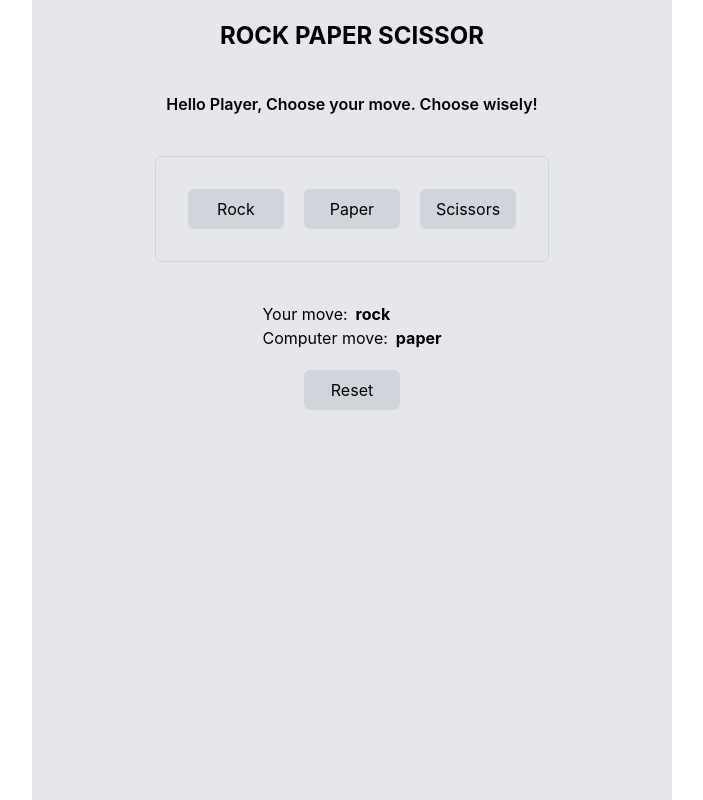
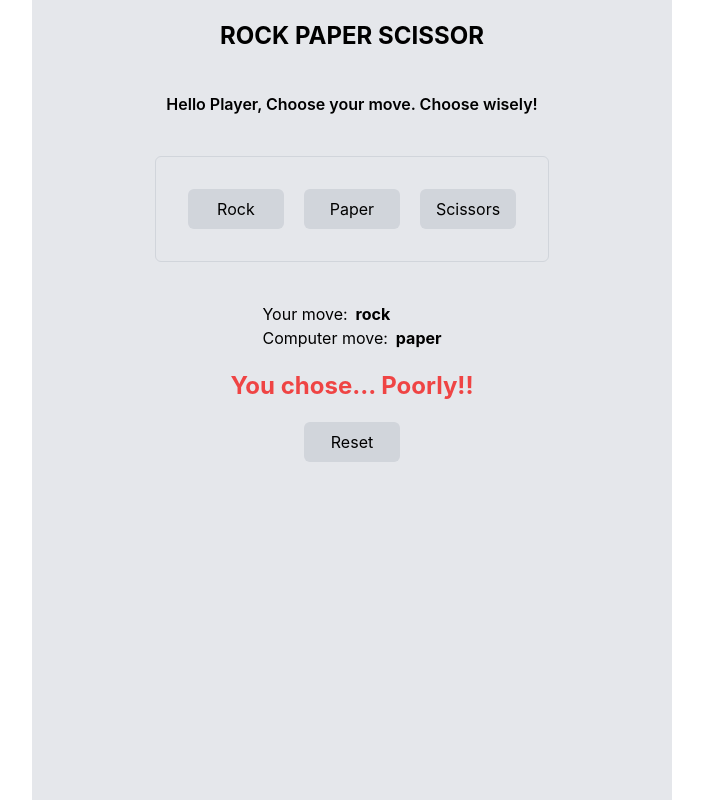
Before and after one commit to AmilMasic/react-rock-paper-scissors, a React (Create React App) app: page / in a window 1280 px wide. Both pictures are taken after a click on the button "Rock". Shown: the whole page, without its empty margins (288-991 px from the left). Built offline with nearby package versions, Linux system fonts and the light colour scheme.

Commit message:
add winning logic

```diff
--- a/src/App.tsx
+++ b/src/App.tsx
@@ -1,9 +1,12 @@
-import { useState } from "react";
+import { useEffect, useState } from "react";
 
 import "./App.css";
 
 const MOVES = ["rock", "paper", "scissors"] as const;
 type Move = (typeof MOVES)[number];
+
+const GAMERESULT = ["tie", "player", "computer"] as const;
+type GameResult = (typeof GAMERESULT)[number];
 const getRandomMove = () => {
 	const randomIndex = Math.floor(Math.random() * MOVES.length);
 	return MOVES[randomIndex];
@@ -11,15 +14,44 @@ const getRandomMove = () => {
 function App() {
 	const [computerMove, setComputerMove] = useState<Move>(getRandomMove());
 	const [playerMove, setPlayerMove] = useState<Move | null>(null);
+	const [gameResult, setGameResult] = useState<GameResult | null>(null);
+	const [winningMessage, setWinningMessage] = useState("");
 
 	const resetGame = () => {
 		setComputerMove(getRandomMove());
 		setPlayerMove(null);
 	};
 
+	const checkWinner = (playerMove: Move, computerMove: Move) => {
+		if (playerMove === computerMove) {
+			setGameResult("tie");
+		} else if (
+			(playerMove === "rock" && computerMove === "scissors") ||
+			(playerMove === "paper" && computerMove === "rock") ||
+			(playerMove === "scissors" && computerMove === "paper")
+		) {
+			setGameResult("player");
+		} else {
+			setGameResult("computer");
+		}
+	};
+
+	useEffect(() => {
+		if (playerMove !== null) {
+			checkWinner(playerMove, computerMove);
+			if (gameResult === "player") {
+				setWinningMessage("You chose... Well!");
+			} else if (gameResult === "computer") {
+				setWinningMessage("You chose... Poorly!!");
+			} else {
+				setWinningMessage("It's a tie! ");
+			}
+		}
+	}, [gameResult, playerMove, computerMove]);
+
 	return (
 		<div className="bg-gray-200 md:w-1/2 w-full mx-auto h-screen flex flex-col align-items-center *:mx-auto ">
-			<div className=" py-5 font-bold text-2xl  ">ROCK PAPER SCISSOR</div>
+			<div className=" py-5 font-bold text-2xl">ROCK PAPER SCISSOR</div>
 			<p className="py-5 font-semibold">
 				Hello Player, Choose your move. Choose wisely!
 			</p>
@@ -55,6 +87,15 @@ function App() {
 							<span className="font-bold ml-2">{computerMove}</span>
 						</div>
 					</div>
+					<h3
+						className={`font-bold text-2xl mb-5  ${
+							gameResult === "player" ? "text-green-500" : "text-red-500"
+						}
+               ${gameResult === "tie" && "text-gray-500"}
+            `}
+					>
+						{winningMessage}
+					</h3>
 					<button
 						className="bg-gray-300 py-2 px-4 rounded-md min-w-24 hover:bg-slate-400"
 						onClick={resetGame}
```
